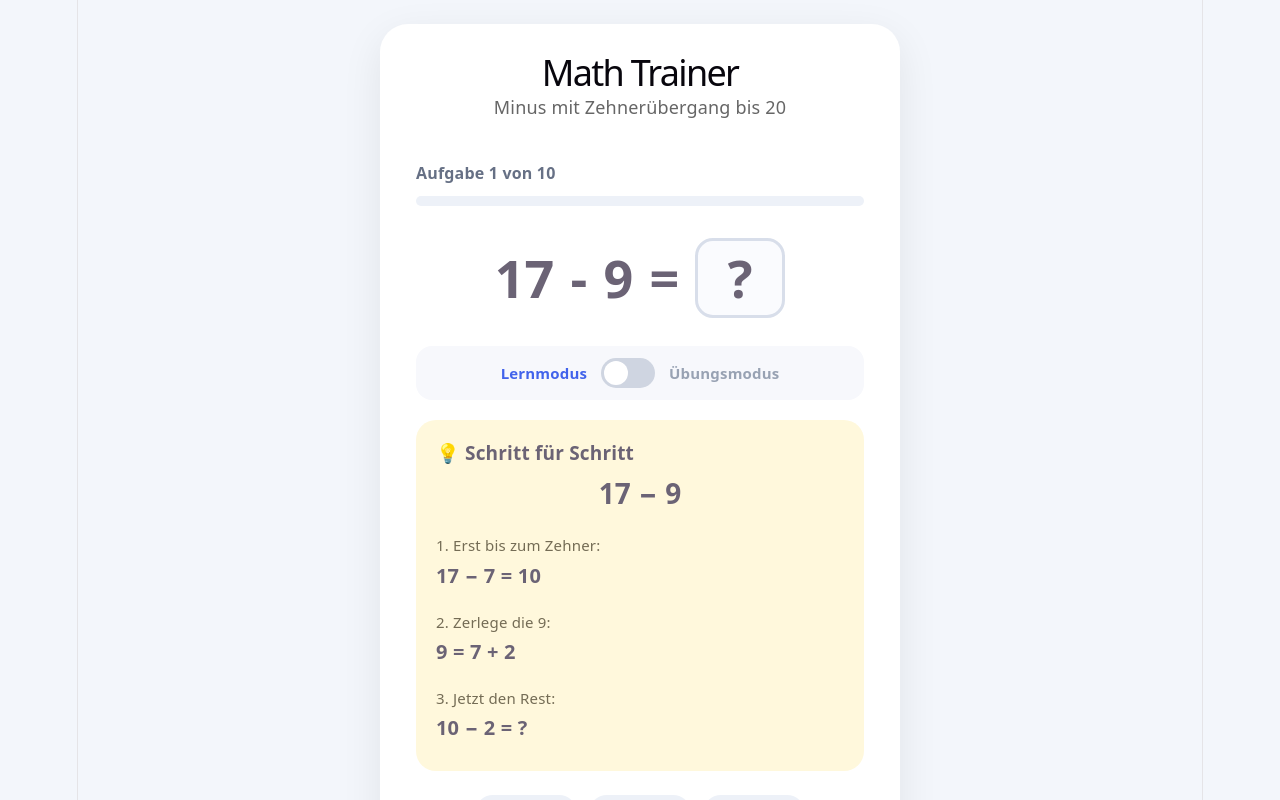
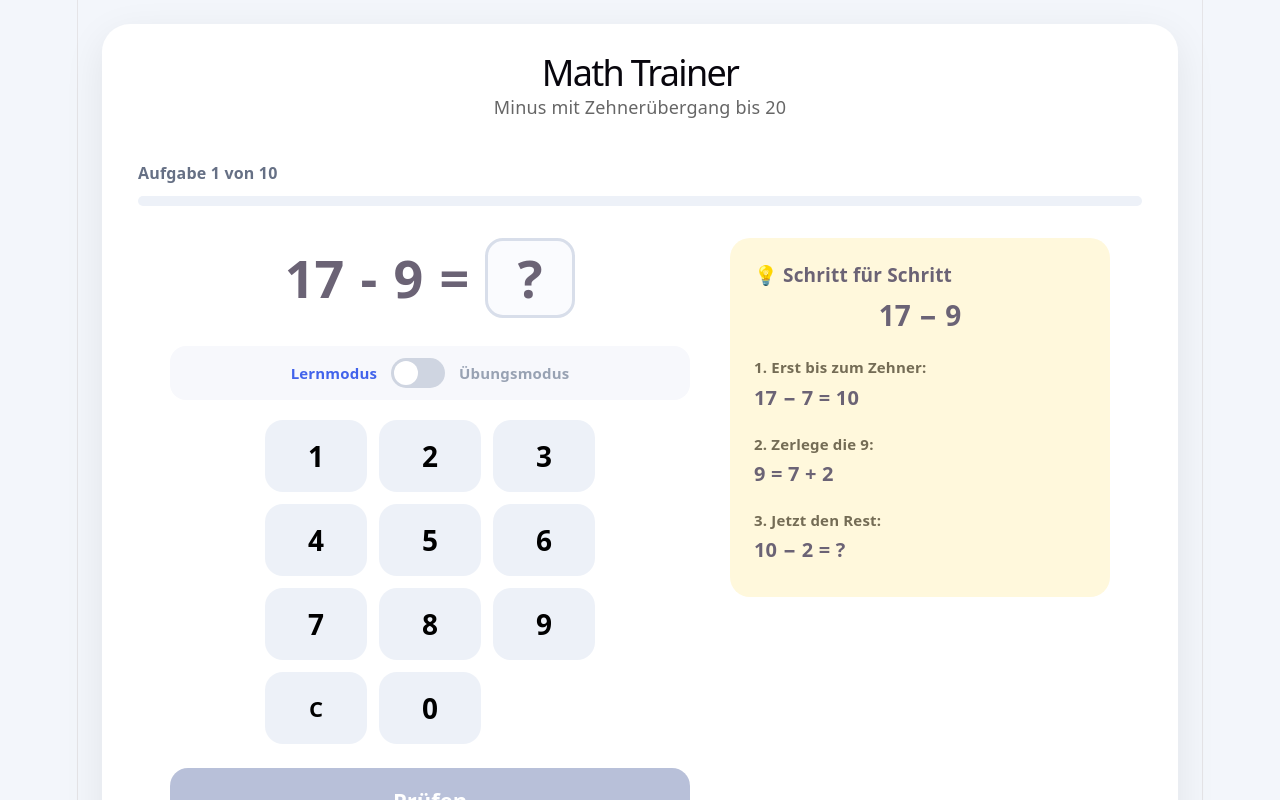
Before and after one commit to alexops-dev/Math-Trainer, a React (Vite) app in the folder math-trainer/: page / in a window 1280 px wide. Shown: the top 800 px of the page. Built offline with nearby package versions, Linux system fonts and the light colour scheme.

Commit message:
Added responsive design for mobile and desktop versions

```diff
--- a/math-trainer/src/App.css
+++ b/math-trainer/src/App.css
@@ -30,7 +30,7 @@ button {
 
 .trainer-card {
   width: 100%;
-  max-width: 520px;
+  max-width: 1080px;
 
   background: white;
 
@@ -479,3 +479,82 @@ h1 {
   color: #4263eb;
   font-weight: 700;
 }
+
+/* Responsive trainer layout */
+
+.trainer-layout {
+  display: grid;
+
+  grid-template-columns:
+    minmax(420px, 520px)
+    minmax(300px, 380px);
+
+  justify-content: center;
+  align-items: start;
+
+  gap: 40px;
+}
+
+.trainer-main {
+  min-width: 0;
+}
+
+.hint-desktop {
+  display: block;
+
+  min-width: 0;
+}
+
+.hint-mobile {
+  display: none;
+}
+
+.hint-desktop .hint-box {
+  margin-bottom: 0;
+
+  position: sticky;
+  top: 24px;
+
+  padding: 24px;
+}
+
+
+/* Tablet and mobile */
+
+@media (max-width: 850px) {
+  .trainer-card {
+    max-width: 520px;
+  }
+
+  .trainer-layout {
+    display: block;
+  }
+
+  .hint-desktop {
+    display: none;
+  }
+
+  .hint-mobile {
+    display: block;
+  }
+}
+
+/* Mobile hint button */
+.hint-button-mobile {
+  display: none;
+}
+
+.hint-button-desktop {
+  width: 100%;
+  margin-bottom: 16px;
+}
+
+@media (max-width: 850px) {
+  .hint-button-mobile {
+    display: block;
+  }
+
+  .hint-button-desktop {
+    display: none;
+  }
+}
--- a/math-trainer/src/App.tsx
+++ b/math-trainer/src/App.tsx
@@ -270,6 +270,9 @@ function App() {
         </div>
 
         <div className="exercise">
+          <div className="trainer-layout">
+            <section className="trainer-main">
+              <div className="exercise">
                 <span>{exercise.left}</span>
 
                 <span>
@@ -331,6 +334,19 @@ function App() {
                 </div>
               )}
 
+              <div className="hint-button-mobile">
+                {trainerMode === 'practice' &&
+                  feedback !== 'correct' && (
+                    <button
+                      className="hint-button"
+                      onClick={handleHint}
+                    >
+                      💡 {showHint ? 'Tipp schließen' : 'Tipp zeigen'}
+                    </button>
+                  )}
+              </div>
+
+              <div className="hint-mobile">
                 {trainerMode === 'learning' && (
                   <Hint
                     left={exercise.left}
@@ -339,23 +355,14 @@ function App() {
                 )}
 
                 {trainerMode === 'practice' &&
+                  showHint &&
                   feedback !== 'correct' && (
-            <>
-              <button
-                className="hint-button"
-                onClick={handleHint}
-              >
-                💡 {showHint ? 'Tipp schließen' : 'Tipp zeigen'}
-              </button>
-
-              {showHint && (
                     <Hint
                       left={exercise.left}
                       right={exercise.right}
                     />
                   )}
-            </>
-          )}
+              </div>
 
               <NumberPad
                 onNumberClick={handleNumberClick}
@@ -377,8 +384,7 @@ function App() {
                   className="primary-button"
                   onClick={nextExercise}
                 >
-            {questionNumber ===
-            totalQuestions
+                  {questionNumber === totalQuestions
                     ? 'Ergebnis'
                     : 'Weiter'}
                 </button>
@@ -388,6 +394,48 @@ function App() {
                 Beim ersten Versuch richtig:{' '}
                 {firstTryCorrect}
               </div>
+            </section>
+
+            <aside className="hint-desktop">
+              {trainerMode === 'learning' && (
+                <Hint
+                  left={exercise.left}
+                  right={exercise.right}
+                />
+              )}
+
+              {trainerMode === 'practice' &&
+                feedback !== 'correct' && (
+                  <>
+                    {!showHint && (
+                      <button
+                        className="hint-button hint-button-desktop"
+                        onClick={handleHint}
+                      >
+                        💡 Tipp zeigen
+                      </button>
+                    )}
+
+                    {showHint && (
+                      <>
+                        <button
+                          className="hint-button hint-button-desktop"
+                          onClick={handleHint}
+                        >
+                          💡 Tipp schließen
+                        </button>
+
+                        <Hint
+                          left={exercise.left}
+                          right={exercise.right}
+                        />
+                      </>
+                    )}
+                  </>
+                )}
+            </aside>
+          </div>
+      </div>
     </div>
     </main>
   );
```
Lines whose indentation alone changed are shown as unchanged.
